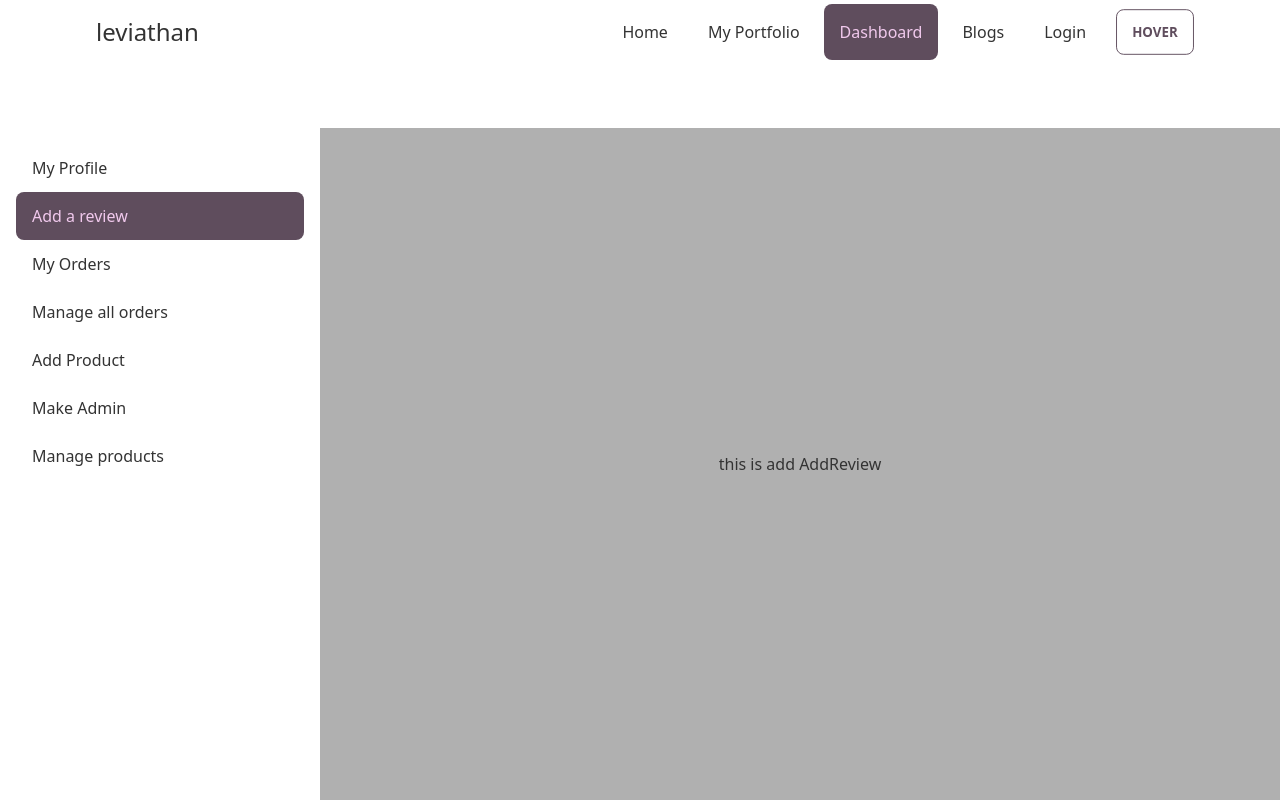
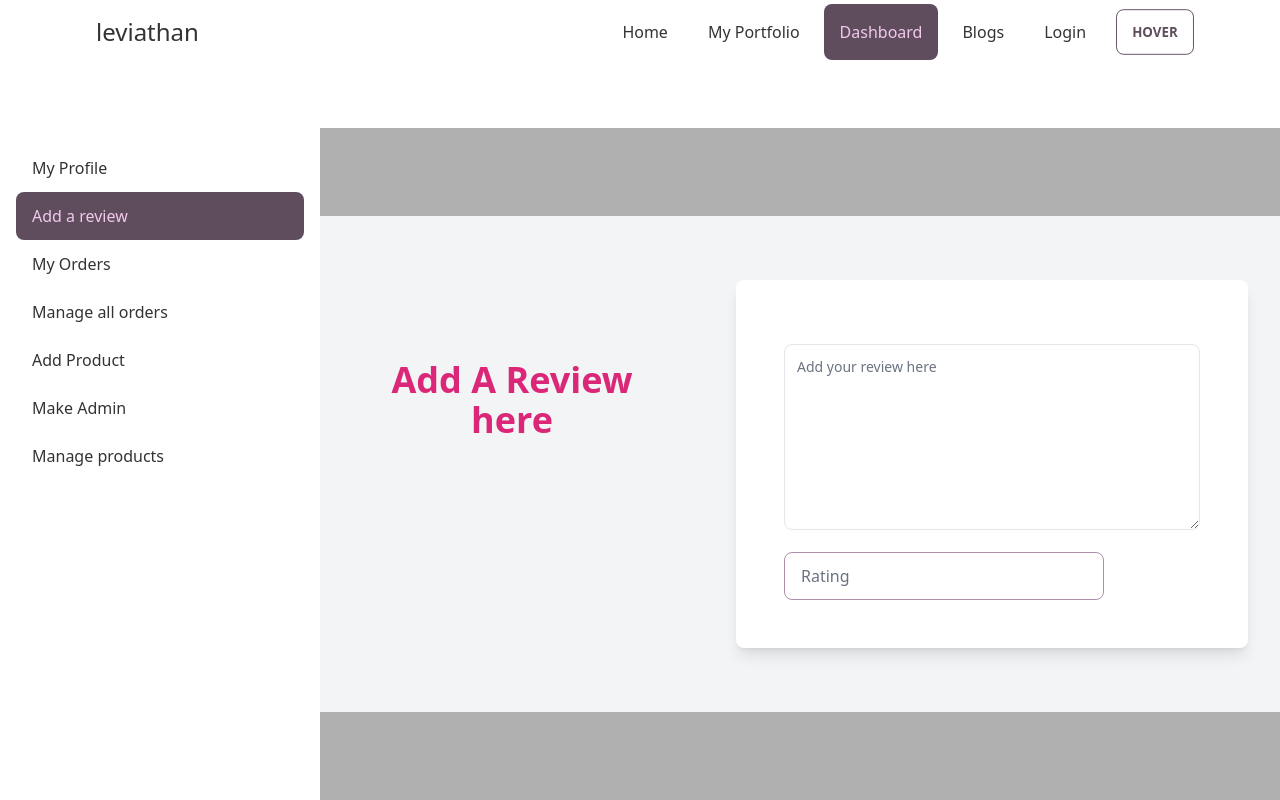
Before and after one commit to Raiyan109/manufacturer-website, a React (Create React App) app: page /dashboard/add-review in a window 1280 px wide. Built offline with nearby package versions, Linux system fonts and the light colour scheme; no server answers.

Commit message:
require auth full

```diff
--- a/package.json
+++ b/package.json
@@ -3,6 +3,7 @@
   "version": "0.1.0",
   "private": true,
   "dependencies": {
+    "@tailwindcss/forms": "^0.5.2",
     "@testing-library/jest-dom": "^5.16.4",
     "@testing-library/react": "^13.2.0",
     "@testing-library/user-event": "^13.5.0",
--- a/src/Pages/Auth/RequiredAuth.js
+++ b/src/Pages/Auth/RequiredAuth.js
@@ -2,11 +2,16 @@ import React from 'react';
 import { Navigate, useLocation } from 'react-router-dom';
 import { useAuthState } from 'react-firebase-hooks/auth';
 import auth from '../../firebase.init';
+import Loading from '../Shared/Loading';
 
 const RequiredAuth = ({ children }) => {
 
     const [user, loading, error] = useAuthState(auth);
     const location = useLocation()
+
+    if (loading) {
+        return <Loading></Loading>
+    }
 
     if (!user) {
         return <Navigate to='/login' state={{ from: location }} replace />
--- a/src/Pages/Dashboard/AddReview.js
+++ b/src/Pages/Dashboard/AddReview.js
@@ -1,10 +1,55 @@
 import React from 'react';
+import { useForm } from 'react-hook-form';
 
 const AddReview = () => {
+
+    const { register, handleSubmit, reset } = useForm();
+
+    const onSubmit = async () => {
+
+    }
     return (
-        <div>
-            <h1>this is add AddReview</h1>
-        </div>
+
+
+        <section class="bg-gray-100">
+            <div class="max-w-screen-xl px-4 py-16 mx-auto sm:px-6 lg:px-8">
+                <div class="grid grid-cols-1 gap-x-16 gap-y-8 lg:grid-cols-5">
+                    <div class="lg:py-12 lg:col-span-2">
+
+
+                        <div class="mt-8">
+                            <p class="text-4xl font-bold text-pink-600 text-center"> Add A Review here </p>
+
+
+                        </div>
+                    </div>
+
+                    <div class="p-8 bg-white rounded-lg shadow-lg lg:p-12 lg:col-span-3">
+                        <form action="" class="space-y-4">
+
+
+                            <div class="grid grid-cols-1 gap-4 sm:grid-cols-2">
+
+                            </div>
+
+
+
+                            <div>
+                                <label class="sr-only" for="message">Message</label>
+                                <textarea
+                                    class="w-full p-3 text-sm border-gray-200 rounded-lg"
+                                    placeholder="Add your review here"
+                                    rows="8"
+                                    id="message"
+                                ></textarea>
+                            </div>
+
+                            <input type="text" placeholder="Rating" class="input input-bordered input-info w-full max-w-xs" />
+                        </form>
+                    </div>
+                </div>
+            </div>
+        </section>
     );
 };
 
--- a/src/Pages/Home/Blogs.js
+++ b/src/Pages/Home/Blogs.js
@@ -6,7 +6,7 @@ const Blogs = () => {
             <details class="p-6 border-l-4 border-green-500 bg-gray-50 group" open>
                 <summary class="flex items-center justify-between cursor-pointer">
                     <h5 class="text-lg font-medium text-gray-900">
-                        Lorem ipsum dolor sit amet consectetur adipisicing?
+                        How will you improve the performance of a React Application?
                     </h5>
 
                     <span
--- a/tailwind.config.js
+++ b/tailwind.config.js
@@ -28,5 +28,8 @@ module.exports = {
       },
     ],
   },
-  plugins: [require("daisyui")],
+  plugins: [
+    require("daisyui"),
+    require('@tailwindcss/forms'),
+  ],
 }
```
Also changed, not shown: 1 other file (tests, documents, lock files or other folders).
